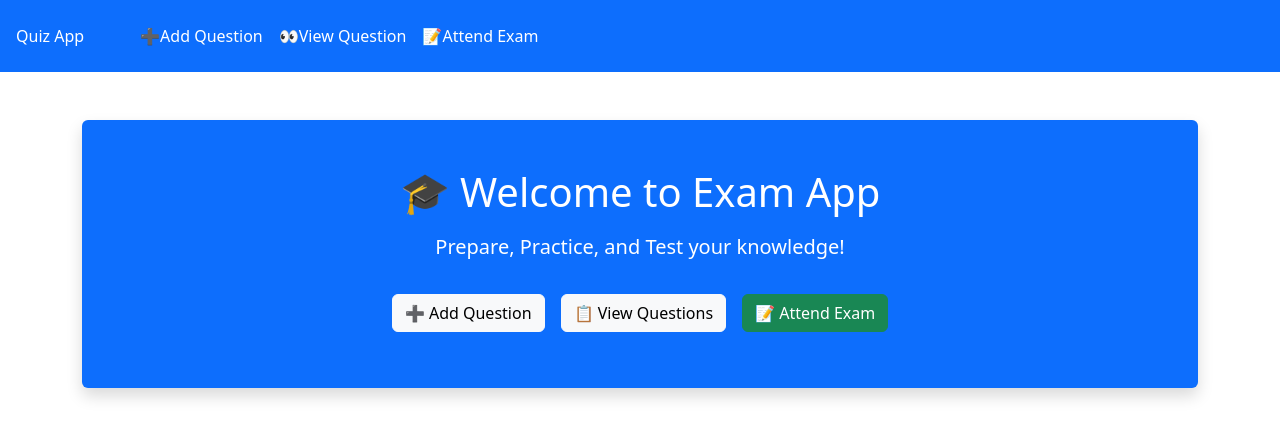
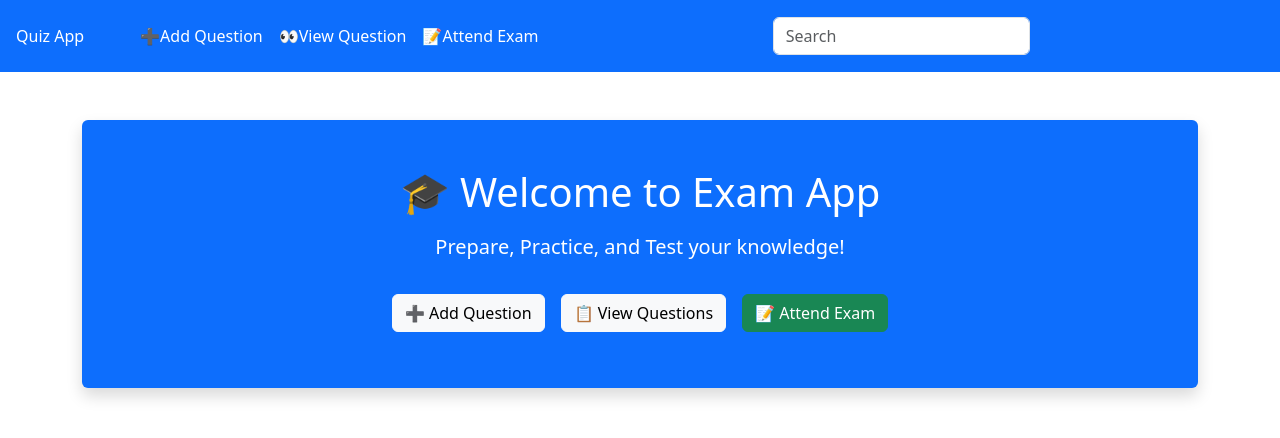
Before and after one commit to SaurabhTilak05/ReactMiniApps, a React (Vite) app in the folder ExamApplication/: page / in a window 1280 px wide. Shown: the top 438 px of the page. Built offline with nearby package versions, Linux system fonts and the light colour scheme.

Commit message:
App component

```diff
--- a/ExamApplication/src/App.jsx
+++ b/ExamApplication/src/App.jsx
@@ -33,8 +33,12 @@ class App extends React.Component {
 
     return (
       <BrowserRouter>
-        <nav className="navbar navbar-expand-lg navbar-primary p-3 bg-primary">
+      <nav className="navbar navbar-expand-lg navbar-primary p-3 bg-primary">
+
           <NavLink className="nav-link text-white pr-5" to="/">Quiz App</NavLink>
+           <button class="navbar-toggler" type="button" data-toggle="collapse" data-target="#navbarSupportedContent" aria-controls="navbarSupportedContent" aria-expanded="false" aria-label="Toggle navigation">
+    <span class="navbar-toggler-icon"></span>
+  </button>
           <div className="collapse navbar-collapse">
             <ul className="navbar-nav">
               <li className="nav-item">
@@ -48,6 +52,10 @@ class App extends React.Component {
               </li>
 
             </ul>
+                 <form class="form-inline my-2  my-lg-0 m-auto ">
+                <input class="form-control mr-sm-2 " type="search" placeholder="Search" aria-label="Search" />
+
+    </form>
           </div>
         </nav>
 
```
